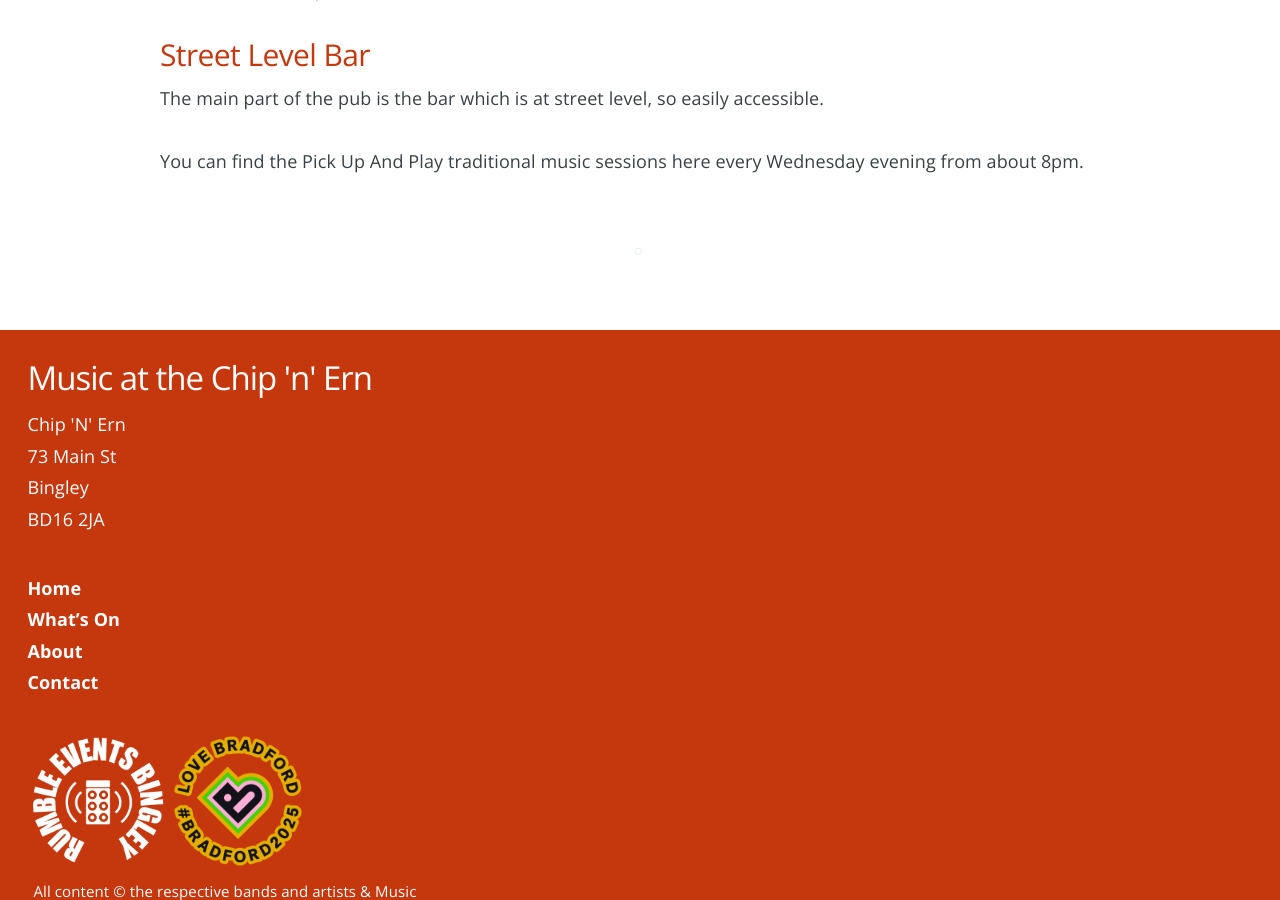
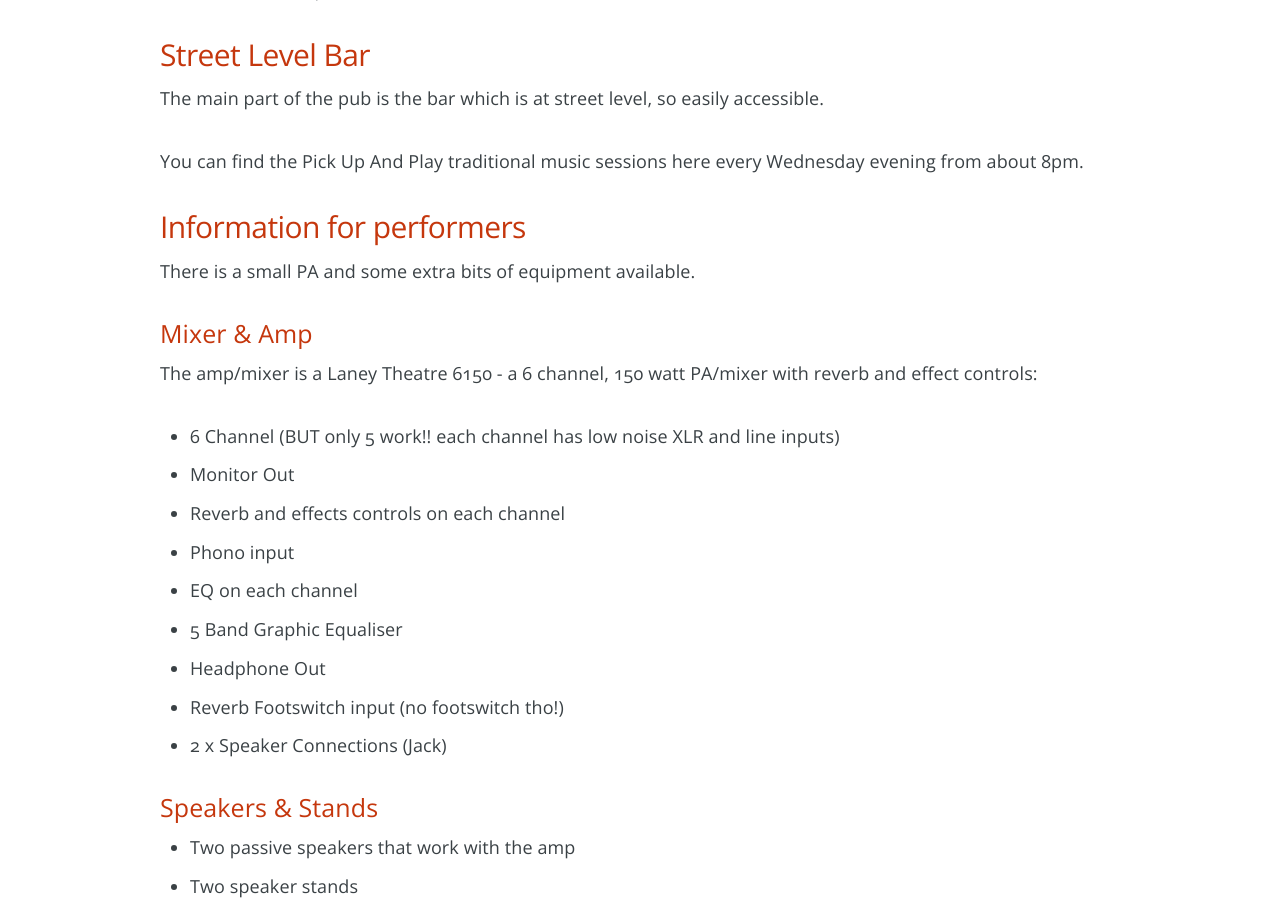
Before and after one commit to caprenter/chip, a Jekyll site: the page built from docs/about.md, in a window 1280 px wide and 900 px high, scrolled down 2061 px. Built offline with Jekyll 4.4.1, drawn with Linux system fonts in a browser that asks for light colours; comment, search, counter and statistics services are not loaded; some of the changed text lies outside the part shown.

Commit message:
Adds info for performers

```diff
--- a/docs/about.md
+++ b/docs/about.md
@@ -42,3 +42,41 @@ There are toilets upstairs.
 The main part of the pub is the bar which is at street level, so easily accessible.
 
 You can find the Pick Up And Play traditional music sessions here every Wednesday evening from about 8pm.
+
+
+### Information for performers
+
+There is a small PA and some extra bits of equipment available.
+
+#### Mixer & Amp
+The amp/mixer is a Laney Theatre 6150 - a 6 channel, 150 watt PA/mixer with reverb and effect controls:
+
+* 6 Channel (BUT only 5 work!! each channel has low noise XLR and line inputs)
+* Monitor Out
+* Reverb and effects controls on each channel
+* Phono input
+* EQ on each channel
+* 5 Band Graphic Equaliser
+* Headphone Out
+* Reverb Footswitch input (no footswitch tho!)
+* 2 x Speaker Connections (Jack)
+
+#### Speakers & Stands
+
+* Two passive speakers that work with the amp
+* Two speaker stands
+
+#### Other equipment
+
+* Two mic stands
+* Approx 4 plug sockets and couple of four way adapters - but
+
+#### You will need to bring
+
+Microphones, leads, extension cables, your instruments, amplifiers if you use them (you may want to go straight into the PA), DI boxes if you need them, (e.g. guitar) stands etc.
+
+If you're not sure [contact us]({% link contact.md %})
+
+<div class="d-grid gap-2 d-sm-flex">
+<a type="button" class="btn btn-secondary btn-lg px-4 gap-3 text-white" href="https://forms.gle/KFJNwX2jU95YL1rU8">Booking Form</a>
+</div>
```
Also changed, not shown: docs/_includes/main.md (+3 -1 lines).
